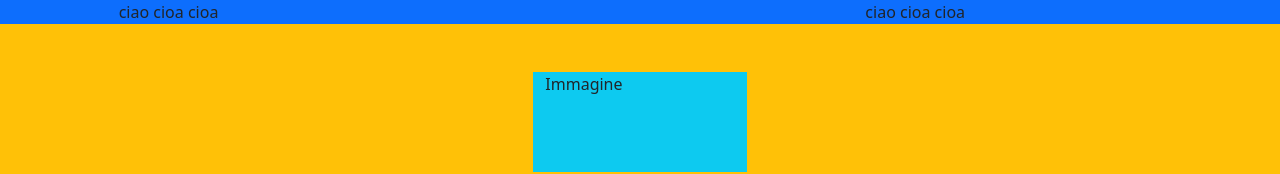
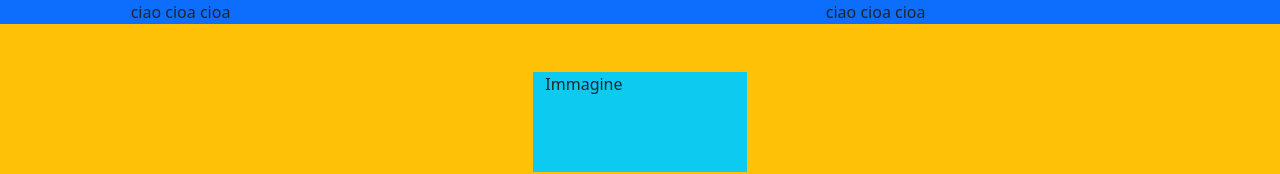
Before and after one commit to alessandromarangoni/html-css-bootstrap-freelancer, a plain HTML site: page index.html in a window 1280 px wide. Shown: the top 174 px of the page. Drawn offline with nearby package versions, Linux system fonts and the light colour scheme.

Commit message:
modificata nav

```diff
--- a/index.html
+++ b/index.html
@@ -11,9 +11,11 @@
 <body>
     <header>
         <div class="container-xxl">
-            <div class="row bg-primary justify-content-between">
-                <div class="col-4 offset-1">ciao cioa cioa</div>
-                <div class="col-4">ciao cioa cioa</div>
+            <div class="row bg-primary justify-content-center">
+                <div class="row col-10 justify-content-between">
+                    <div class="col-4 ">ciao cioa cioa</div>
+                    <div class="col-4">ciao cioa cioa</div>
+                </div>
             </div>
         </div>
     </header>
```
